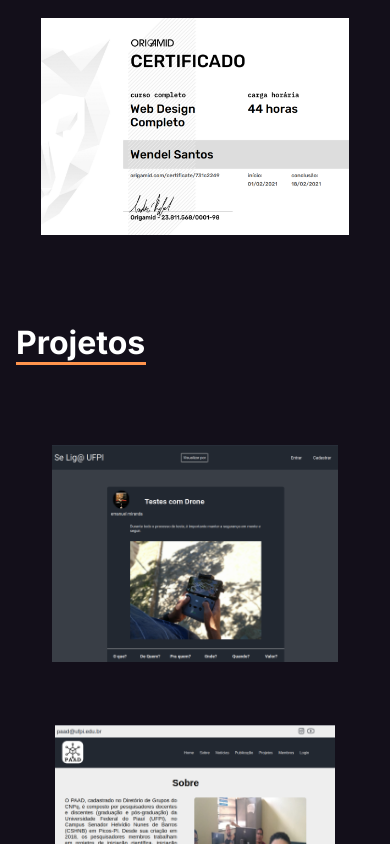
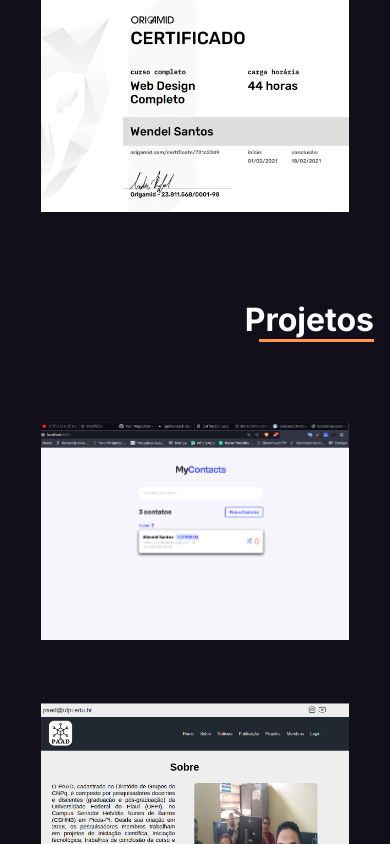
Before and after one commit to WendelSantosNunes/Portfolio, a React (Create React App) app: page / in a window 390 px wide. Shown: the part 4593-5437 px from the top of the page. Built offline with nearby package versions, Linux system fonts and the light colour scheme.

Commit message:
Adjusting the responsiveness of courses and projectscreate

```diff
--- a/src/components/Courses/styles.js
+++ b/src/components/Courses/styles.js
@@ -56,7 +56,7 @@ export const Container = styled.section`
         img{
           width: 100%;
           max-width: 19.275625rem;
-          height: 217px;
+          /* height: 217px; */
         }
 
         .description {
@@ -103,10 +103,18 @@ export const Container = styled.section`
       @media(max-width: 24.125rem) {
         grid-template-columns: repeat(auto-fit, minmax(250px, 1fr));
 
-        div {
+        > div {
           .description {
             max-width: 250px;
           }
+
+          &:hover {
+            div{
+              transform: scale(1.0);
+              transition: transform 0.15s ease-in;
+            }
+          }
+
           img {
             max-width: 250px;
           }
--- a/src/components/Projects/index.js
+++ b/src/components/Projects/index.js
@@ -4,6 +4,7 @@ import { Modal } from '../Modal';
 
 import paad from '../../assets/images/PAAD.png';
 import seLigaUpfi from '../../assets/images/seLigaUfpi.png';
+import myContacts from '../../assets/images/myContacts.png';
 
 export function Projects() {
   const [projectIsVisible, SetprojectIsVisible] = useState(false);
@@ -12,7 +13,7 @@ export function Projects() {
   const projectList = [
     {
       title: 'MyContacts',
-      image: seLigaUpfi,
+      image: myContacts,
       date: 'Em andamento',
       text: 'Andamento',
       info: {
@@ -32,7 +33,7 @@ export function Projects() {
       },
     },
     {
-      title: 'seLigaUpfi',
+      title: 'Se Liga Ufpi',
       image: seLigaUpfi,
       date: '29 de março de 2023',
       text: 'Andamento',
@@ -66,6 +67,7 @@ export function Projects() {
               <div key={item.title}>
                 <div>
                   <img src={item.image} alt="Paad UFPI" />
+
                 </div>
                 <div className="description">
                   <p>{item.date}</p>
--- a/src/components/Projects/styles.js
+++ b/src/components/Projects/styles.js
@@ -4,12 +4,14 @@ export const Container = styled.section`
   h2 {
     font-size: 2rem;
     margin-bottom: 5rem;
+    text-align: right;
 
     &::after{
       content: "";
       display: block;
       border-bottom: 3px solid ${({ theme }) => theme.colors.text};
-      width: 130px;
+      width: 115px;
+      margin-left: auto;
     }
   }
 
@@ -54,7 +56,7 @@ export const Container = styled.section`
         img{
           width: 100%;
           max-width: 19.275625rem;
-          height: 217px;
+          /* height: 217px; */
         }
 
         .description {
@@ -101,10 +103,18 @@ export const Container = styled.section`
       @media(max-width: 24.125rem) {
         grid-template-columns: repeat(auto-fit, minmax(250px, 1fr));
 
-        div {
+        > div {
           .description {
             max-width: 250px;
           }
+
+          &:hover {
+            div{
+              transform: scale(1.0);
+              transition: transform 0.15s ease-in;
+            }
+          }
+
           img {
             max-width: 250px;
           }
```
Also changed, not shown: src/assets/images/myContacts.png (added).
